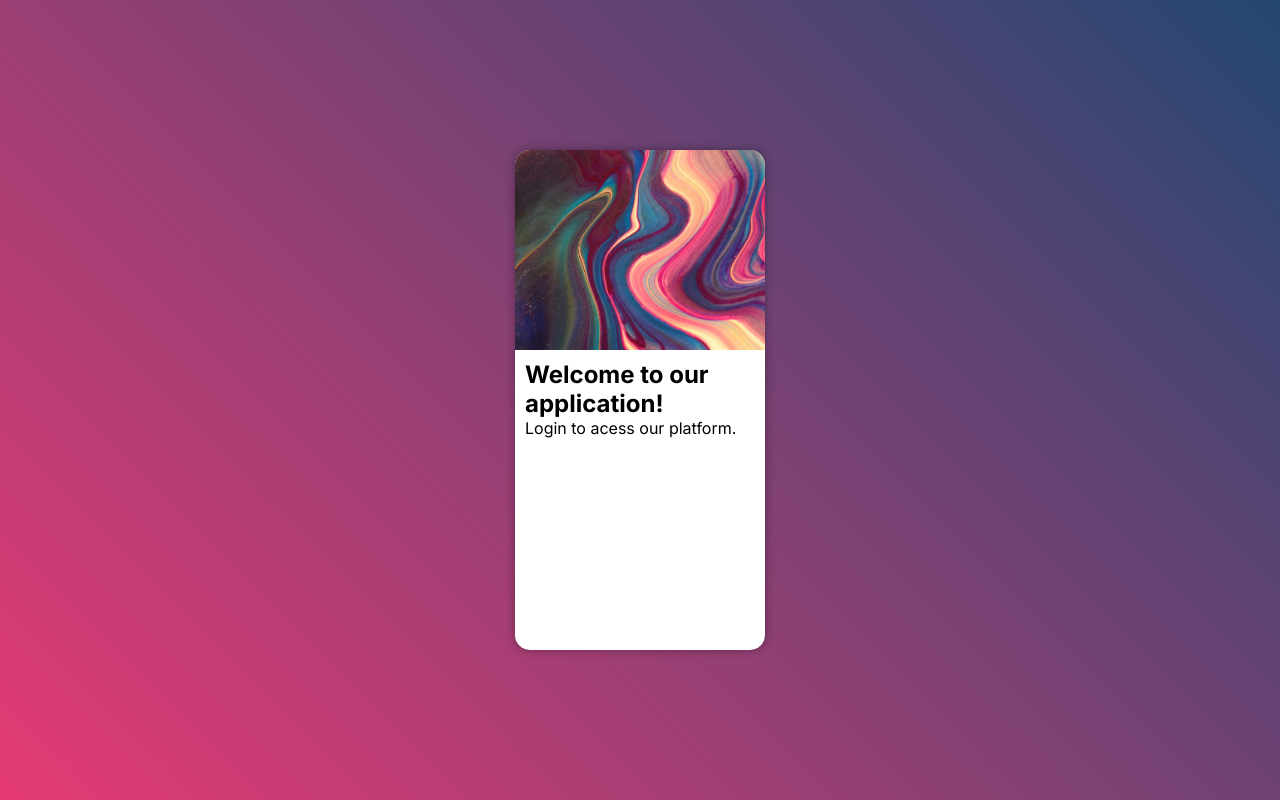
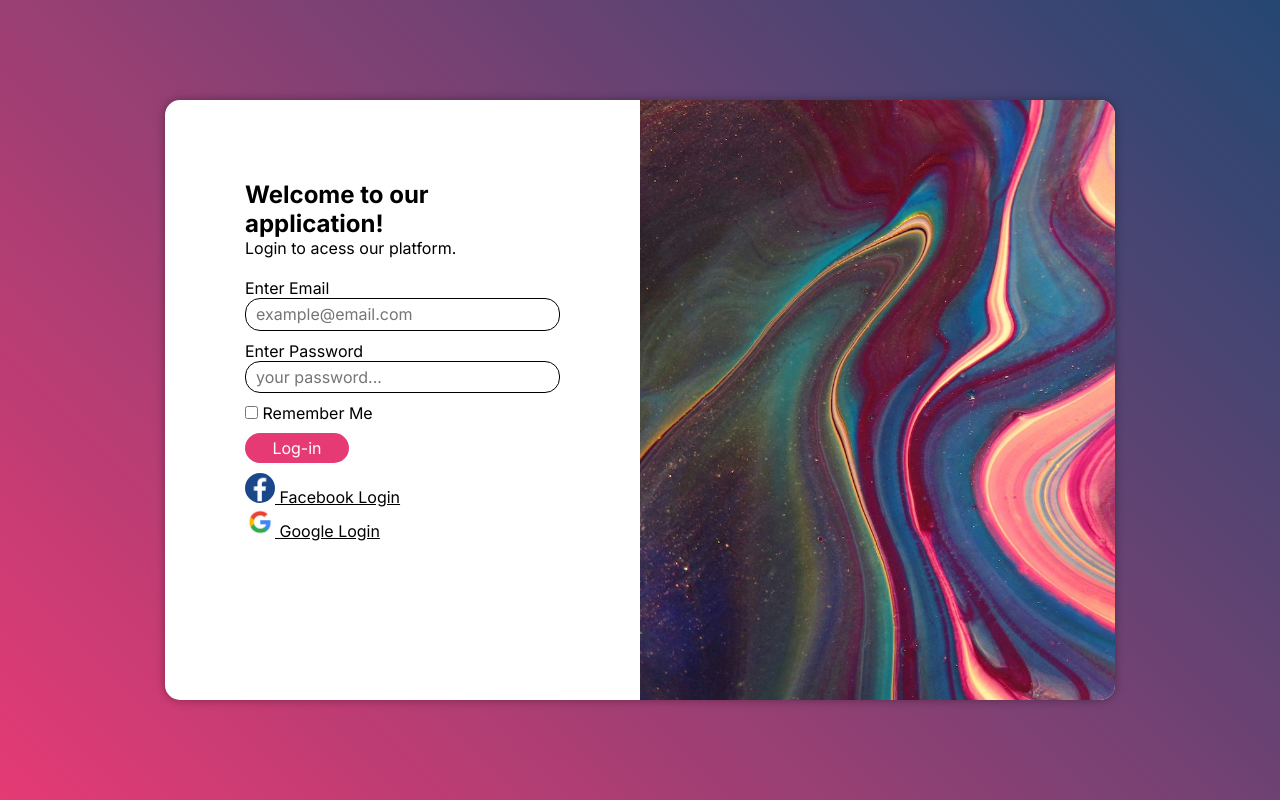
Before and after one commit to gustavogarciac/projeto-tela-login, a plain HTML site: page index.html in a window 1280 px wide. Drawn offline with Linux system fonts and the light colour scheme.

Commit message:
Project Conclusion

```diff
--- /dev/null
+++ b/estilos/mediaquery.css
@@ -0,0 +1,33 @@
+@charset "UTF-8";
+
+@media screen and (min-width: 768px) and (max-width: 992px) {
+    section#login-sect {
+        width: 80vw;
+    }
+    section#login-sect > div#img-side {
+        float: right;
+        width: 30%;
+        height: 100%;
+    }
+    section#login-sect > div#form-side {
+        float: left;
+        width: 70%;
+        padding: 4em;
+    }
+}
+
+@media screen and (min-width: 993px) {
+    section#login-sect {
+        width: 950px;
+    }
+    section#login-sect > div#img-side {
+        float: right;
+        width: 50%;
+        height: 100%;
+    }
+    section#login-sect > div#form-side {
+        float: left;
+        width: 50%;
+        padding: 5em;
+    }
+}
--- a/estilos/style.css
+++ b/estilos/style.css
@@ -26,8 +26,8 @@ main {
 
 section#login-sect {
     background-color: white;
-    width: 250px;
-    height: 500px;
+    width: 300px;
+    height: 600px;
     border-radius: 15px;
     position: absolute;
     top: 50%;
@@ -35,6 +35,9 @@ section#login-sect {
     transform: translate(-50%, -50%);
     overflow: hidden;
     box-shadow: 0px 0px 10px rgba(0, 0, 0, 0.344);
+
+    transition: width 0.5s, height 0.5s;
+    transition-timing-function: ease;
 }
 
 section#login-sect div#img-side {
@@ -49,3 +52,52 @@ section#login-sect div#form-side {
     display: block;
     padding: 10px;
 }
+
+div#form-side p {
+    margin-bottom: 20px;
+}
+
+.social-login img {
+    border-radius: 50%;
+}
+a.social-login{
+    color: black;
+}
+
+a.social-login:hover {
+    color: var(--p-color);
+    transition: .5s;
+}
+
+form input[type=submit] {
+    display: block;
+    font-size: 1em;
+    width: 33%;
+    height: 30px;
+    background-color: var(--p-color);
+    border: none;
+    border-radius: 15px;
+    color: white;
+    margin-bottom: 10px;
+}
+
+form input[type=submit]:hover {
+    cursor: pointer;
+    scale: 1.075;
+    transition: .5s;
+}
+
+form input[type=email], form input[type=password] {
+    display: block;
+    font-size: 1em;
+    width: 100%;
+    height: 32.5px;
+    border-radius: 15px;
+    border: 1px solid black;
+    margin-bottom: 10px;
+    padding: 10px;
+}
+
+.checkbox {
+    margin-bottom: 10px;
+}
--- a/index.html
+++ b/index.html
@@ -6,6 +6,8 @@
     <meta name="viewport" content="width=device-width, initial-scale=1.0">
     <title>Log-in platform</title>
     <link rel="stylesheet" href="estilos/style.css">
+    <link rel="stylesheet" href="estilos/mediaquery.css">
+    <!-- Font -->
     <link rel="preconnect" href="https://fonts.googleapis.com">
     <link rel="preconnect" href="https://fonts.gstatic.com" crossorigin>
     <link href="https://fonts.googleapis.com/css2?family=Inter:wght@400;700&display=swap" rel="stylesheet">
@@ -19,8 +21,29 @@
                 <h1>Welcome to our application!</h1>
                 <p>Login to acess our platform.</p>
                 <form action="login.php" method="post">
-
+                    <div class="form-item">
+                        <label for="email">Enter Email</label><br>
+                        <input type="email" name="email" id="email" required autocomplete="email" placeholder="example@email.com">
+                    </div>
+                    <div class="form-item">
+                        <label for="password">Enter Password</label><br>
+                        <input type="password" name="password" id="password" required maxlength="20" minlength="5" autocomplete="current-password" placeholder="your password...">
+                    </div>
+                    <div class="checkbox">
+                        <input type="checkbox" name="checkbox" id="checkbox">
+                        <label for="checkbox">Remember Me</label>
+                    </div>
+                    <div class="submit">
+                        <input type="submit" value="Log-in">
+                    </div>
                 </form>
+                <a href="#" class="social-login">
+                    <img width="30" src="1.png" alt="Facebook"> Facebook Login
+                </a>
+                <br>
+                <a href="#" class="social-login">
+                    <img width="30" src="2.png" alt="Google"> Google Login
+                </a>
             </div>
         </section>
     </main>
```
Also changed, not shown: 1.png (added), 2.png (added).
